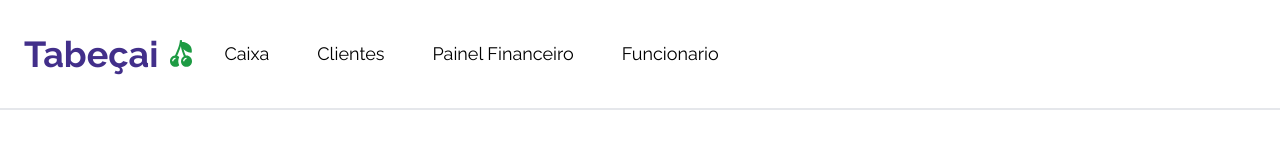
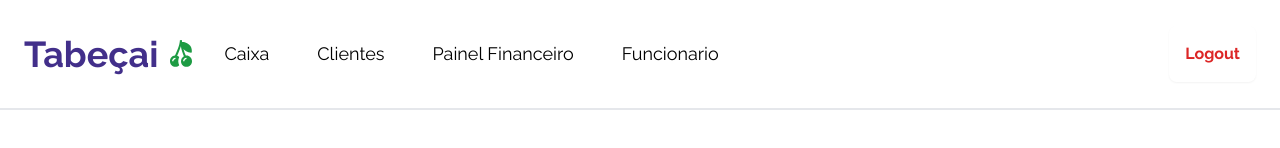
Before and after one commit to mdsreq-fga-unb/2023.2-Tabecai, a Next.js app in the folder web/: page /clientes in a window 1280 px wide. Shown: the top 148 px of the page. Built offline with nearby package versions, Linux system fonts and the light colour scheme; no server answers.

Commit message:
logout button

```diff
--- a/web/src/components/Header.tsx
+++ b/web/src/components/Header.tsx
@@ -1,41 +1,50 @@
-'use client';
-import { ChevronDown, Moon, MoonIcon, Search } from 'lucide-react';
-import Image from 'next/image';
-import Logo from '../assets/logo.svg';
-import { useState } from 'react';
-import { useMediaQuery } from 'react-responsive';
+"use client";
+import { ChevronDown, Moon, MoonIcon, Search } from "lucide-react";
+import Image from "next/image";
+import Logo from "../assets/logo.svg";
+import { useState } from "react";
+import { useMediaQuery } from "react-responsive";
+import { useRouter } from "next/navigation";
 
 const telas = [
   {
-    nome: 'Caixa',
-    http: '/',
+    nome: "Caixa",
+    http: "/",
   },
   {
-    nome: 'Clientes',
-    http: '/clientes',
+    nome: "Clientes",
+    http: "/clientes",
   },
   // {
   //     nome: "Produto",
   //     http: "/",
   // },
   {
-    nome: 'Painel Financeiro',
-    http: '/financeiro',
+    nome: "Painel Financeiro",
+    http: "/financeiro",
   },
   {
-    nome: 'Funcionario',
-    http: '/funcionarios',
+    nome: "Funcionario",
+    http: "/funcionarios",
   },
 ];
 
-const filtros = ['Tudo', 'Efetuado', 'Em Processo', 'Transação Com Erro'];
+const filtros = ["Tudo", "Efetuado", "Em Processo", "Transação Com Erro"];
 
 export const Header = () => {
+  const router = useRouter();
   const [dropdownOpen, setDropdownOpen] = useState(false);
   const isMobile = useMediaQuery({ minWidth: 1280 });
 
+  function LogoutButton() {
+    localStorage.removeItem("id");
+    localStorage.removeItem("user");
+    localStorage.removeItem("caixaId");
+    router.push("/login");
+  }
+
   return (
-    <header className="flex flex-row items-center p-6 border-b-2 border-gray-200 w-full">
+    <header className="flex flex-row items-center p-6 border-b-2 border-gray-200 w-full justify-between">
       <div className="flex flex-row items-center">
         <strong className="text-xl xl:text-4xl text-[#422F8A] justify-center font-bold mr-3">
           Tabeçai
@@ -53,6 +62,12 @@ export const Header = () => {
           );
         })}
       </div>
+      <button
+        className="p-4 text-red-600 rounded-lg font-bold shadow-sm"
+        onClick={() => LogoutButton()}
+      >
+        <p>Logout</p>
+      </button>
     </header>
   );
 };
```
